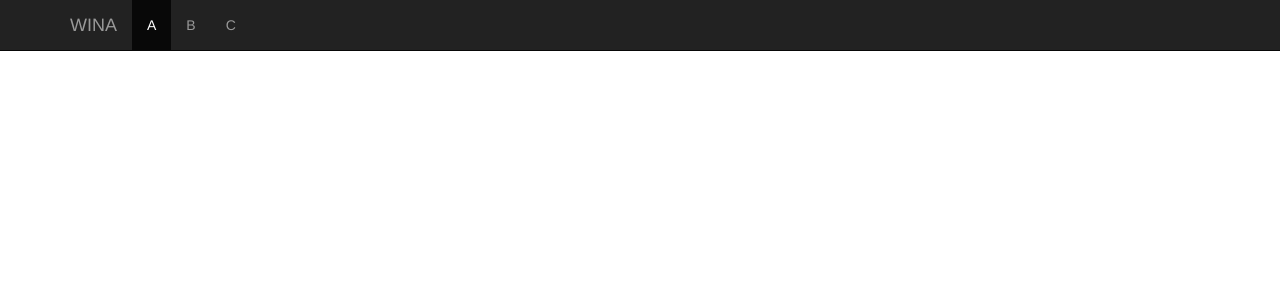
After one commit to algby/django-app-engine-assignment, a Django app: template cms/templates/cms/template.html in a window 1280 px wide. The commit adds this page. Shown: the top 300 px of the page. Run offline with Django 3.2, Linux system fonts and the light colour scheme; the template is opened without the code that fills it, so the values that code supplies are empty; some libraries are stand-ins or nearby versions.

Commit message:
Beginnings of crude styling

```diff
--- /dev/null
+++ b/cms/templates/cms/template.html
@@ -0,0 +1,39 @@
+<!doctype html>
+<html>
+<head>
+	<title>{% block title %}WINA CMS{% endblock %}</title>
+
+	<link type="text/css" rel="stylesheet" href="/static/bootstrap/css/bootstrap.css"/>
+	<!-- <link type="text/css" rel="stylesheet" href="/static/bootstrap/css/bootstrap-theme.css"/> -->
+</head>
+
+<body style="padding-top: 50px;">
+
+	{% block header %}
+	<div class="navbar navbar-inverse navbar-fixed-top">
+		<div class="container">
+			<div class="navbar-header">
+				<button type="button" class="navbar-toggle" data-toggle="collapse" data-target=".navbar-collapse">
+					<span class="icon-bar"></span>
+					<span class="icon-bar"></span>
+					<span class="icon-bar"></span>
+				</button>
+				<a class="navbar-brand" href="#">WINA</a>
+			</div>
+			<div class="collapse navbar-collapse">
+				<ul class="nav navbar-nav">
+					<li class="active"><a href="#">A</a></li>
+					<li><a href="#about">B</a></li>
+					<li><a href="#contact">C</a></li>
+				</ul>
+			</div><!--/.nav-collapse -->
+		</div>
+	</div>
+	{% endblock %}
+
+	<div class="container">
+		{% block content %}{% endblock %}
+	</div>
+
+</body>
+</html>
```
Also changed, not shown: cms/templates/cms/auth/login.html (+18 -17 lines).
